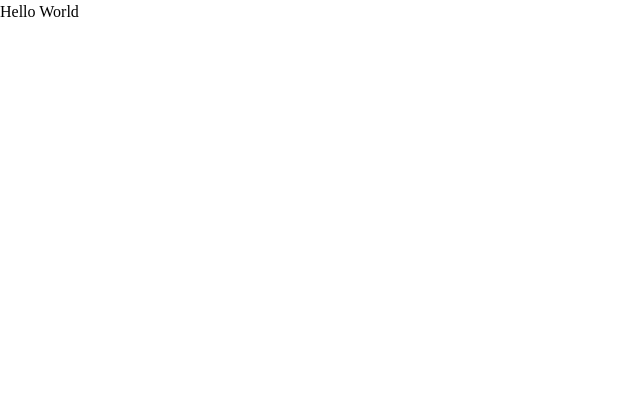
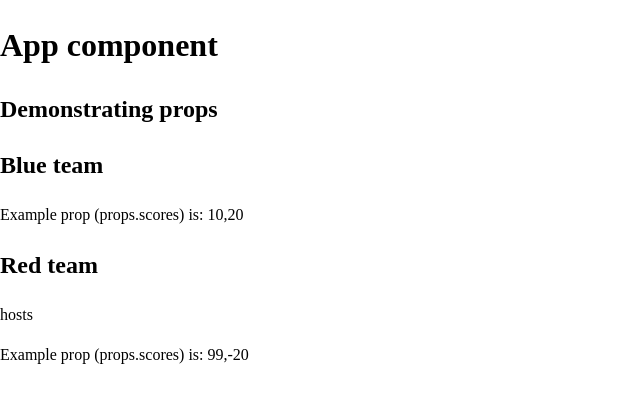
Before and after one commit to pamelaiman/qr-code-generator-react, a React (Vite) app: page / in a window 1280 px wide. Shown: the top 402 px of the page, without its empty margins (0-640 px from the left). Built offline with nearby package versions, Linux system fonts and the light colour scheme.

Commit message:
reorg demo components

```diff
--- a/src/App.jsx
+++ b/src/App.jsx
@@ -1,5 +1,12 @@
+import { DemonstratingProps } from "./components/demo/DemonstratingProps";
+
 function App() {
-    return <div>Hello World</div>;
+    return (
+        <div>
+            <h1>App component</h1>
+            <DemonstratingProps />
+        </div>
+    );
 }
 
 export default App;
--- /dev/null
+++ b/src/components/demo/DemonstratingProps.jsx
@@ -0,0 +1,14 @@
+//This set of components demonstrates prop-types and eslint support around props
+//You can delete the contents of components/demo
+
+import { Team } from "./Team";
+
+export function DemonstratingProps() {
+    return (
+        <div>
+            <h2>Demonstrating props</h2>
+            <Team title="Blue team" scores={[10, 20]} />
+            <Team title="Red team" scores={[99, -20]} subtitle="hosts" />
+        </div>
+    );
+}
--- /dev/null
+++ b/src/components/demo/Team.jsx
@@ -0,0 +1,21 @@
+import PropTypes from "prop-types";
+
+export function Team(props) {
+    console.log(props.title.toUpperCase());
+
+    return (
+        <div>
+            <h2>{props.title}</h2>
+            {props.subtitle && <p>{props.subtitle}</p>}
+            <p>Example prop (props.scores) is: {props.scores.join()}</p>
+        </div>
+    );
+}
+
+//Optional but recommended
+//If you don't specify prop types, disable the rule in .eslintrc.cjs
+Team.propTypes = {
+    title: PropTypes.string.isRequired,
+    scores: PropTypes.arrayOf(PropTypes.number).isRequired,
+    subtitle: PropTypes.string,
+};
```
Also changed, not shown: .eslintrc.cjs.
